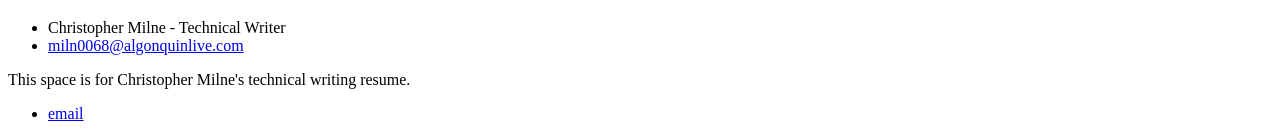
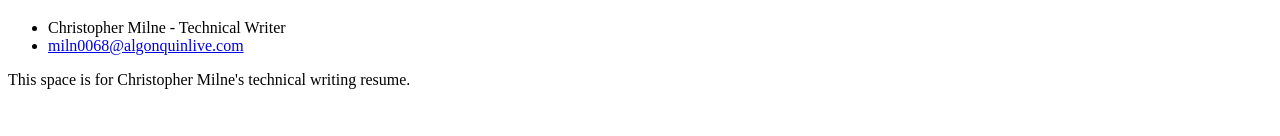
Before and after one commit to chris-milne/chris-milne.github.io, a Jekyll site: the page built from index.html, in a window 1280 px wide and 900 px high, scrolled down 1658 px. Shown: the part 761-897 px from the top of the window. Built offline with Jekyll 4.4.1, drawn with Linux system fonts in a browser that asks for light colours; after the commit the page ends 2524 px from its top, so only the background shows below that.

Commit message:
Update default.html

```diff
--- a/_layouts/default.html
+++ b/_layouts/default.html
@@ -21,7 +21,7 @@
 			</div><!-- /.container -->
 			<footer>
 	    		<ul>
-	        		<li><a href="mailto:miln0068@algonquinlive.com.com">email</a></li>
+	        		<!--<li><a href="mailto:miln0068@algonquinlive.com.com">email</a></li>-->
 	        		<!--<li><a href="https://github.com/hankquinlan">github.com/hankquinlan</a></li>-->
 				</ul>
 			</footer>
```
